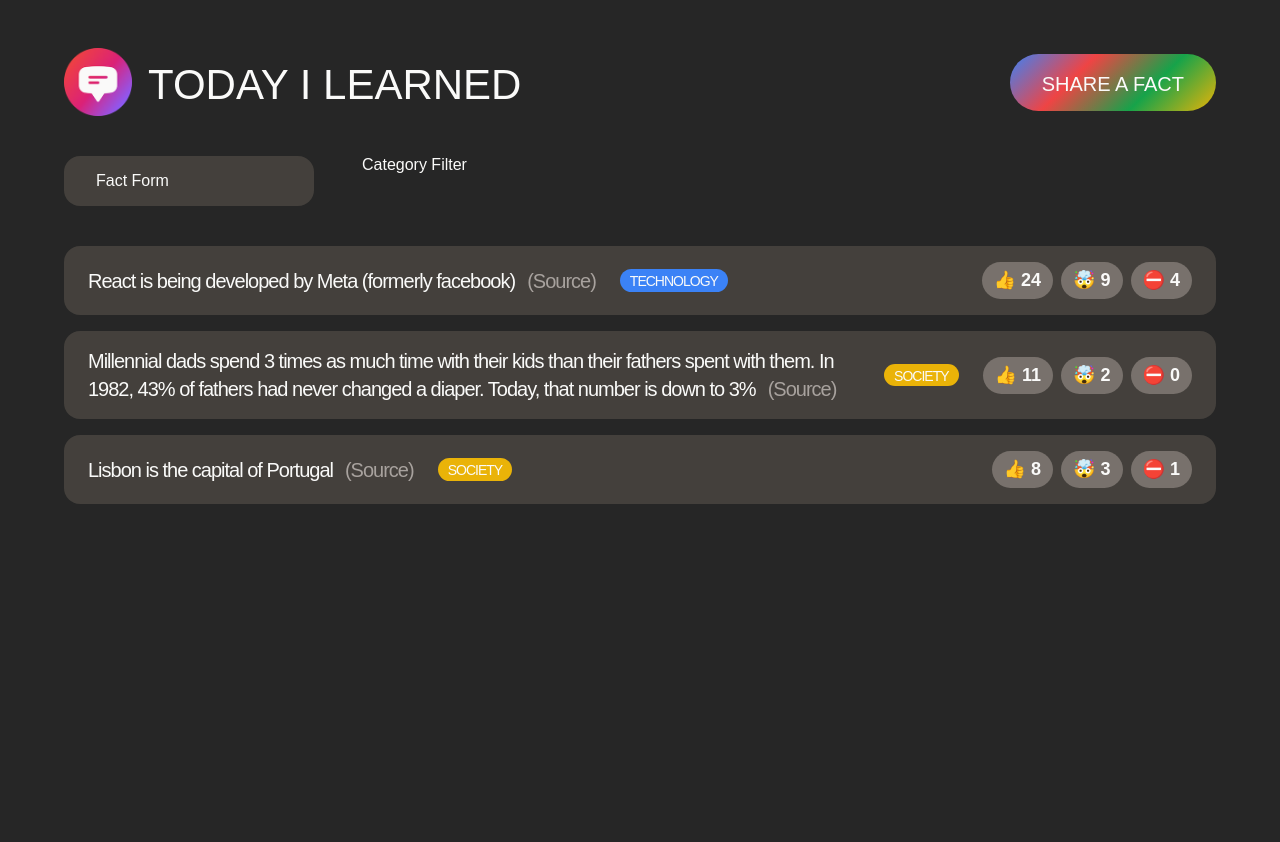
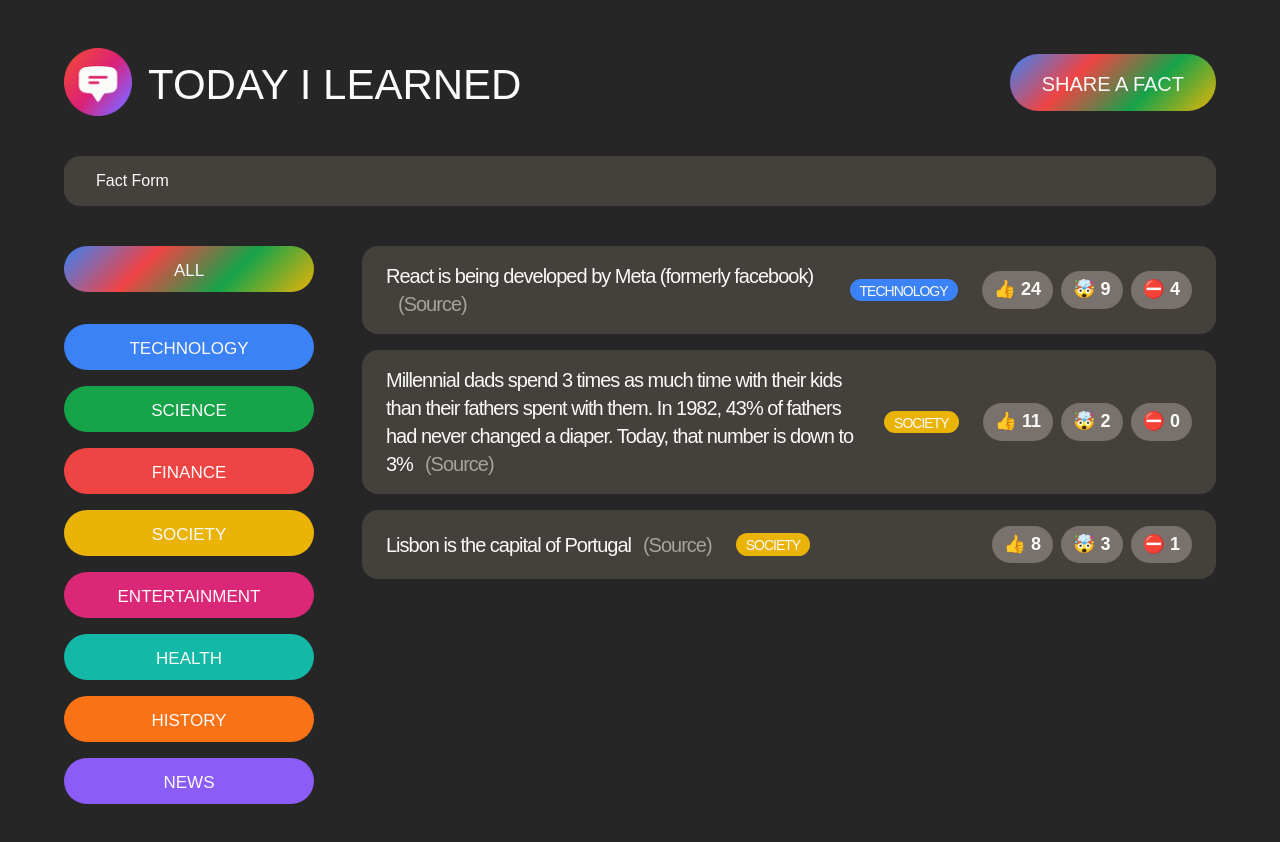
Before and after one commit to erhanertem/App-today-i-learned, a React (Create React App) app: page / in a window 1280 px wide. Shown: the top 842 px of the page. Before the commit the page ends 800 px from the top, so only its background shows below. Built offline with nearby package versions, Linux system fonts and the light colour scheme; a web font is replaced by a local one.

Commit message:
Create sidebar component

```diff
--- a/src/App.js
+++ b/src/App.js
@@ -59,16 +59,14 @@
 				</div>
 				<button className="btn btn-large btn-open">Share a fact</button>
 			</header>
-
+			{/* FACTFORM */}
+			<NewFactForm />
 			<main className="main">
-				{/* FACTFORM */}
-				<NewFactForm />
 				{/* SIDEBAR */}
 				<CategoryFilter />
+				{/* FACTLIST */}
+				<FactList />
 			</main>
-
-			{/* FACTLIST */}
-			<FactList />
 		</>
 	);
 }
@@ -80,7 +78,25 @@
 
 // CATEGORY SIDEBAR COMPONENT
 function CategoryFilter() {
-	return <aside>Category Filter</aside>;
+	return (
+		<aside>
+			<ul>
+				<li className="category">
+					<button className="btn btn-all-categories">All</button>
+				</li>
+				{CATEGORIES.map((category) => (
+					<li key={category.name} className="category">
+						<button
+							className="btn btn-category"
+							style={{ backgroundColor: category.color }}
+						>
+							{category.name}
+						</button>
+					</li>
+				))}
+			</ul>
+		</aside>
+	);
 }
 
 // FACTLIST COMPONENT
```
